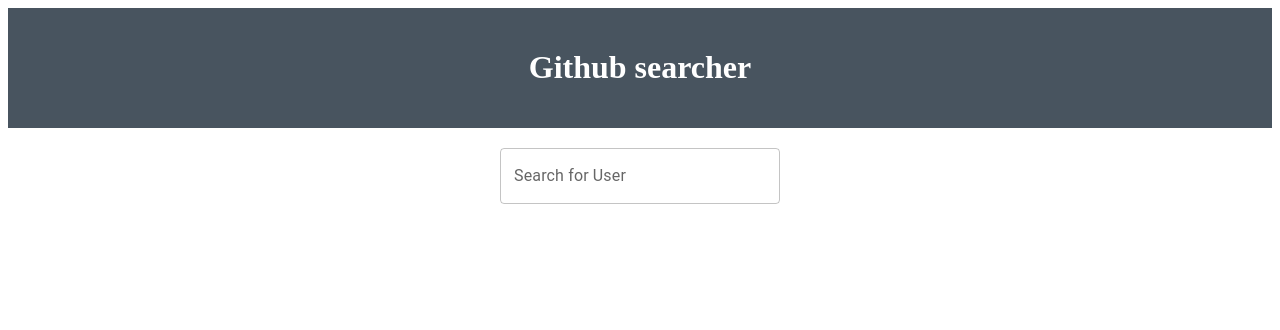
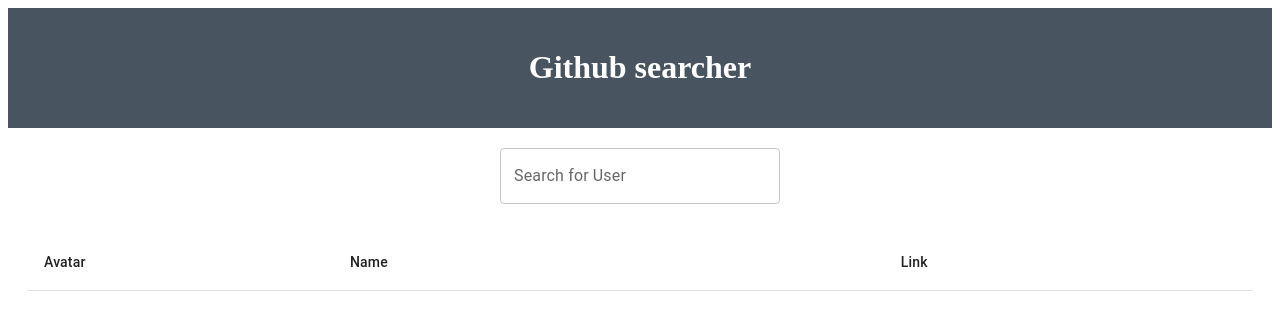
Before and after one commit to savaukr/atlana_search_user, a React (Create React App) app: page / in a window 1280 px wide. Shown: the top 330 px of the page. Built offline with nearby package versions, Linux system fonts and the light colour scheme.

Commit message:
users table

```diff
--- a/src/components/header/header.module.scss
+++ b/src/components/header/header.module.scss
@@ -1,7 +1,7 @@
 @import  '../var.scss';
 
 .header {
-    background-color: rgb(72, 84, 95);
+    background-color: $color-bg-header;
     padding: 20px 0;
     text-align: center;
     color: $color-white
--- a/src/components/users/users.module.scss
+++ b/src/components/users/users.module.scss
@@ -1,9 +1,11 @@
+@import "../var.scss";
 .wrapper {
-  padding: 20px 0;
+  padding:  20px;
   position: relative;
 }
 .search {
   width: 280px;
+  margin-bottom: 20px;
 }
 .error {
   position: absolute;
@@ -19,3 +21,17 @@
   color: rgb(17, 15, 15);
   background-color: rgb(252, 140, 140);
 }
+
+.tableUsers {
+  margin-top: 30px;
+}
+
+.link {
+  text-decoration: none;
+}
+.link:visited {
+  color: $color-visited-link;
+}
+.hover {
+  cursor: pointer;
+}
--- a/src/components/users/users.tsx
+++ b/src/components/users/users.tsx
@@ -1,17 +1,30 @@
-import React, { useState, useCallback, useEffect } from "react";
+import React, { useState, useCallback, useEffect, useMemo } from "react";
 import { useNavigate } from "react-router-dom";
 
 import { TUser } from "../user.type";
 
+import Table from "@mui/material/Table";
+import TableBody from "@mui/material/TableBody";
+import TableCell from "@mui/material/TableCell";
+import TableContainer from "@mui/material/TableContainer";
+import TableHead from "@mui/material/TableHead";
+import TableRow from "@mui/material/TableRow";
 import TextField from "@mui/material/TextField";
 import { debounce } from "../../helpers/debounce";
 import iconAttention from "../../images/Icon_attention.png";
 
 import styles from "./users.module.scss";
+import { isBrowser } from "@emotion/utils";
 
 // onClick={() => {
 //     navigate(`/${user.id}`);
 //   }}
+
+const columns = [
+  { name: "Avatar", width: "25%" },
+  { name: "Name", width: "45%" },
+  { name: "Link", width: "30%" },
+];
 
 export default function Users() {
   const navigate = useNavigate();
@@ -21,21 +34,10 @@
 
   useEffect(() => {
     const usersLocalStorage = localStorage.getItem("users");
+    console.log("usersLocalStorage:", usersLocalStorage);
     if (usersLocalStorage) setUsers(JSON.parse(usersLocalStorage));
+    else localStorage.setItem("users", JSON.stringify(users));
   }, []);
-
-  // fetch(`https://api.github.com/users/${user.name}`))
-
-  // try {
-  //   let response = await fetch(
-  //     "https://api.privatbank.ua/p24api/pubinfo?json&exchange&coursid=5"
-  //   );
-  //   const json = await response.json();
-  //   setExchRate([json[0], json[1]]);
-  // } catch (err) {
-  //   err.message = "Can not get exchange rate, try latter";
-  //   throw err;
-  // }
 
   const getSearchUsers = useCallback(async (userName: string) => {
     let timerId;
@@ -55,6 +57,29 @@
   }, []);
 
   const debounceGetSearchUser = useCallback(debounce(getSearchUsers, 1000), []);
+
+  const rows = useMemo(
+    () =>
+      users.reduce<
+        {
+          id: number;
+          img: string;
+          name: string | null;
+          login: string;
+          link: string;
+        }[]
+      >((acc, user) => {
+        acc.push({
+          id: user.id,
+          img: user.avatar_url,
+          name: user.name,
+          login: user.login,
+          link: user.html_url,
+        });
+        return acc;
+      }, []),
+    [users]
+  );
 
   return (
     <div className={styles.wrapper}>
@@ -82,6 +107,50 @@
           debounceGetSearchUser(event.target.value);
         }}
       />
+      <div className={styles.tableUsers}>
+        <TableContainer sx={{ maxHeight: 440 }}>
+          <Table stickyHeader aria-label="sticky table">
+            <TableHead>
+              <TableRow>
+                {columns.map((column) => (
+                  <TableCell
+                    key={column.name}
+                    align={"left"}
+                    style={{ width: column.width }}
+                  >
+                    {column.name}
+                  </TableCell>
+                ))}
+              </TableRow>
+            </TableHead>
+            <TableBody>
+              {rows.map((row) => {
+                return (
+                  <TableRow hover tabIndex={-1} key={row.id}>
+                    <TableCell
+                      onClick={() => navigate(`/${row.id}`)}
+                      className={styles.hover}
+                    >
+                      <img src={row.img} width="40px" height="40px" />
+                    </TableCell>
+                    <TableCell
+                      onClick={() => navigate(`/${row.id}`)}
+                      className={styles.hover}
+                    >
+                      {row.name || row.login}
+                    </TableCell>
+                    <TableCell>
+                      <a href={row.link} target="blank" className={styles.link}>
+                        link to repo
+                      </a>
+                    </TableCell>
+                  </TableRow>
+                );
+              })}
+            </TableBody>
+          </Table>
+        </TableContainer>
+      </div>
     </div>
   );
 }
--- a/src/components/var.scss
+++ b/src/components/var.scss
@@ -1 +1,3 @@
-$color-white: rgb(255, 255, 255)
+$color-white: rgb(255, 255, 255);
+$color-visited-link: rgb(74, 114, 143);
+$color-bg-header: rgb(72, 84, 95)
```
